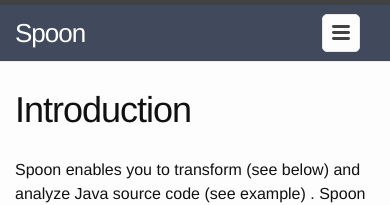
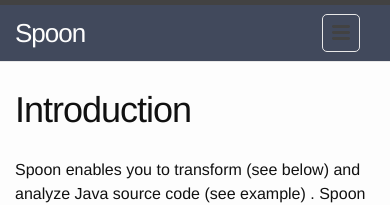
Before and after one commit to INRIA/spoon, a Jekyll site: the page built from index.html, in a window 390 px wide. Shown: the top 205 px of the page. Built offline with Jekyll 4.4.1, drawn with Linux system fonts in a browser that asks for light colours.

Commit message:
Fixes background of the header in mobile mode

```diff
--- a/_sass/_layout.scss
+++ b/_sass/_layout.scss
@@ -50,7 +50,7 @@
         position: absolute;
         top: 9px;
         right: 30px;
-        background-color: $background-color;
+        background-color: $header-bg-color;
         border: 1px solid $grey-color-light;
         border-radius: 5px;
         text-align: right;
```
